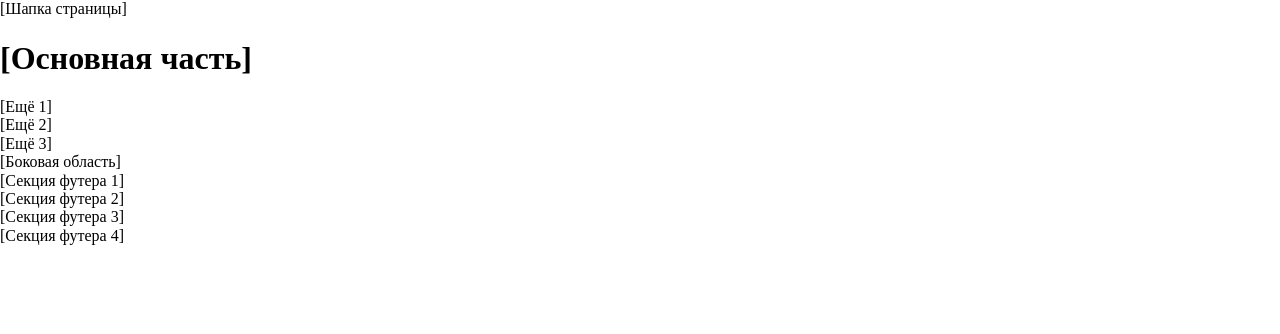
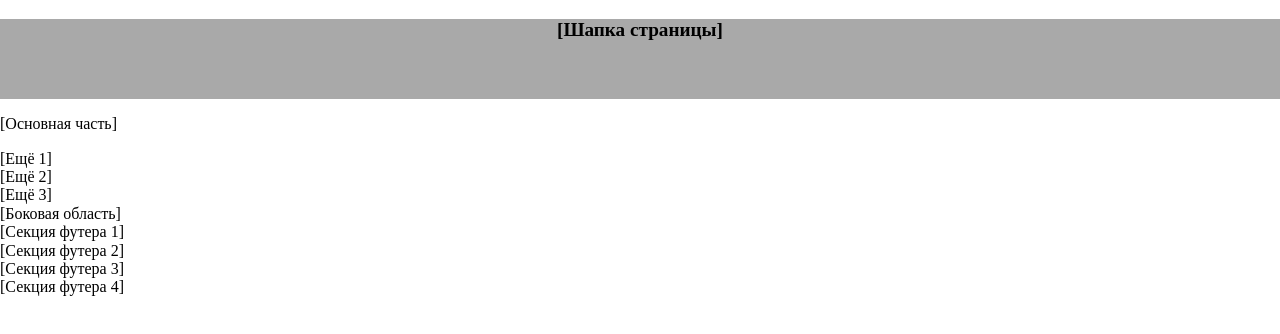
Before and after one commit to ivlina/week5, a plain HTML site: page Task-2/index.html in a window 1280 px wide. Drawn offline with Linux system fonts and the light colour scheme.

Commit message:
Added header.

```diff
--- a/Task-2/index.html
+++ b/Task-2/index.html
@@ -6,22 +6,30 @@
     <meta name="viewport" content="width=device-width, initial-scale=1.0">
     <title>Страница</title>
     <link rel="stylesheet" href="normalize.css">
+    <link rel="stylesheet" href="style.css">
 </head>
 
 <body>
-    <header>[Шапка страницы]</header>
+    <header>
+        <p>[Шапка страницы]</p>
+    </header>
+
     <main>
-        <h1>[Основная часть]</h1>
+        <p>[Основная часть]</p>
+
         <section>[Ещё 1]</section>
         <section>[Ещё 2]</section>
         <section>[Ещё 3]</section>
     </main>
+
     <aside>[Боковая область]</aside>
+
     <footer>
         <section>[Секция футера 1]</section>
         <section>[Секция футера 2]</section>
         <section>[Секция футера 3]</section>
         <section>[Секция футера 4]</section>
     </footer>
+
 </body>
 </html>
--- /dev/null
+++ b/Task-2/style.css
@@ -0,0 +1,51 @@
+header {
+    background-color: darkgray;
+    font-weight: bold;
+    font-size: larger;
+    height: 10vh;
+    text-align: center;
+}
+
+p {
+
+}
+
+
+
+/* main {
+    background-color: lightyellow;
+    padding-top: 10px;
+    font-weight: bold;
+    font-size: larger;
+    float: left;
+    width: 70%;
+    height: 75vh;
+    display: flex;
+}
+
+aside {
+    background-color: lightgreen;
+    padding-top: 20px;
+    font-weight: bold;
+    font-size: larger;
+    text-align: center;
+    float: right;
+    width: 30%;
+    height: 75vh;
+}
+
+
+
+footer {
+    clear: both;
+    display: flex;
+    justify-content: space-around;
+    background-color: darkgray;
+    font-weight: bold;
+    font-size: larger;
+    height: 15vh;
+}
+
+footer section {
+    background-color: white;
+} */
```
